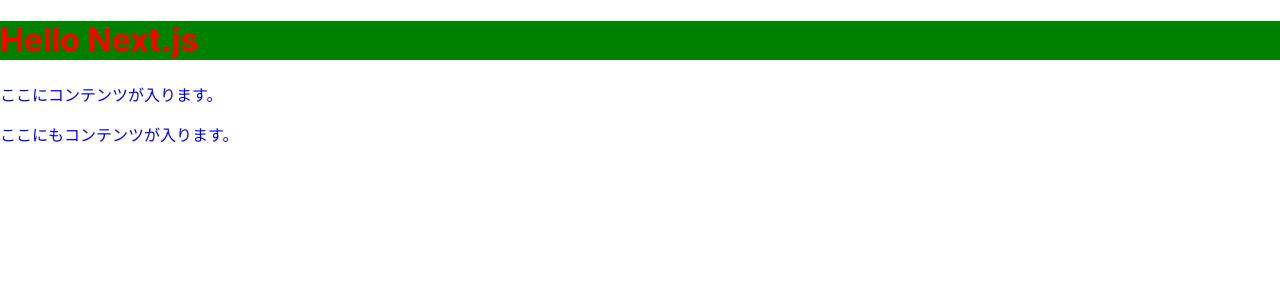
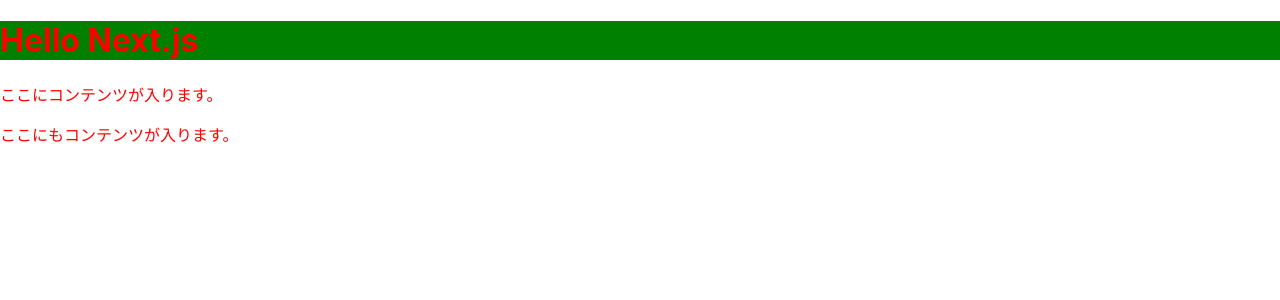
Before and after one commit to oreo2990/next_prac, a Next.js app: page / in a window 1280 px wide. Shown: the top 300 px of the page. Built offline with nearby package versions, Linux system fonts and the light colour scheme.

Commit message:
styled-jsx内での変数を利用

```diff
--- a/pages/index.js
+++ b/pages/index.js
@@ -4,7 +4,7 @@
   return (
     <div>
       <h1 className="heading">Hello Next.js</h1>
-      <Content />
+      <Content type="alert"/>
       <p>ここにもコンテンツが入ります。</p>
       <style>
         {`
@@ -18,13 +18,13 @@
   );
 }
 
-function Content() {
+function Content({type}) {
   return (
     <div>
       <p>ここにコンテンツが入ります。</p>
       <style global jsx>{`
         p {
-          color: blue;
+          color: ${type == "alert"?"red":"blue"};}
         }
       `}</style>
     </div>
```
